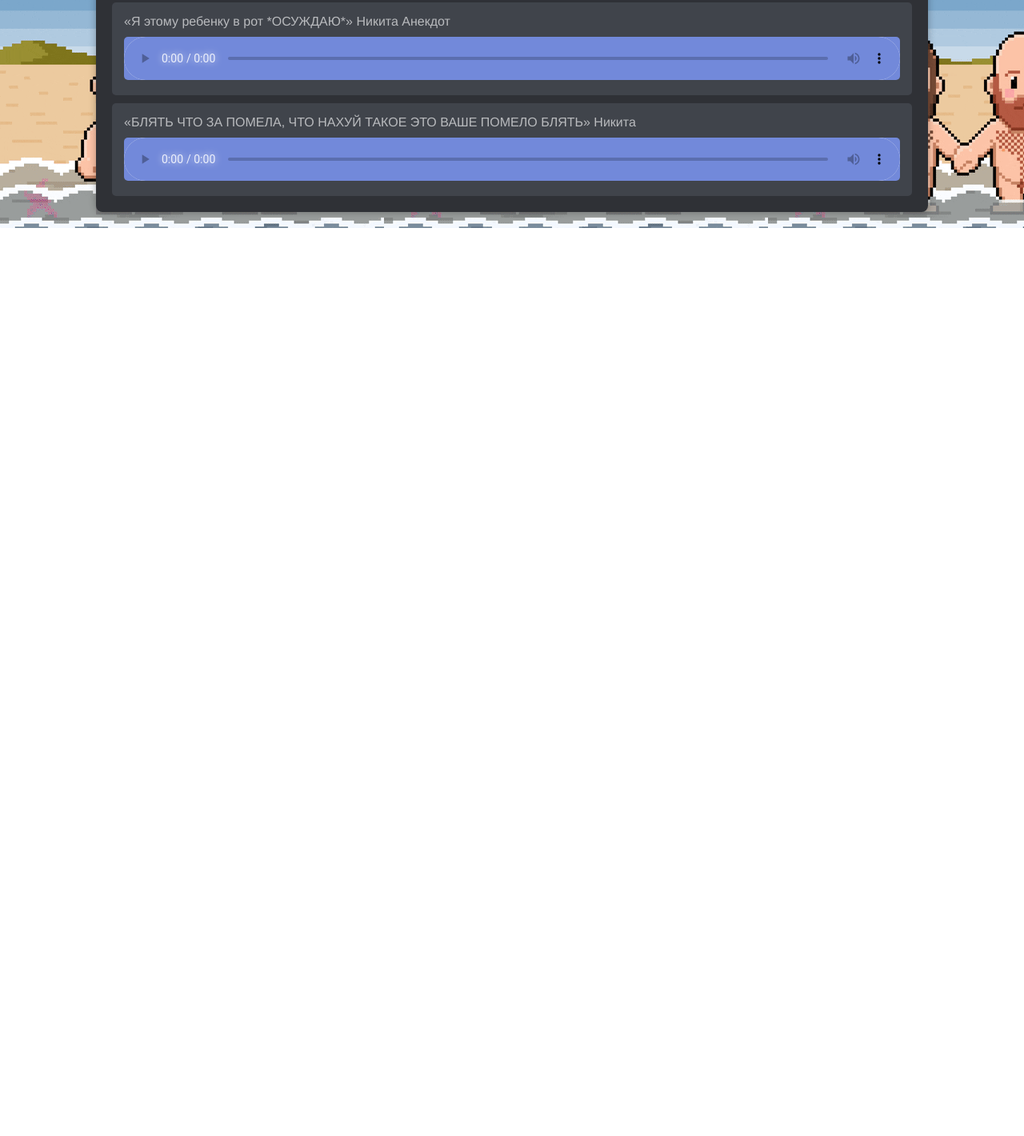
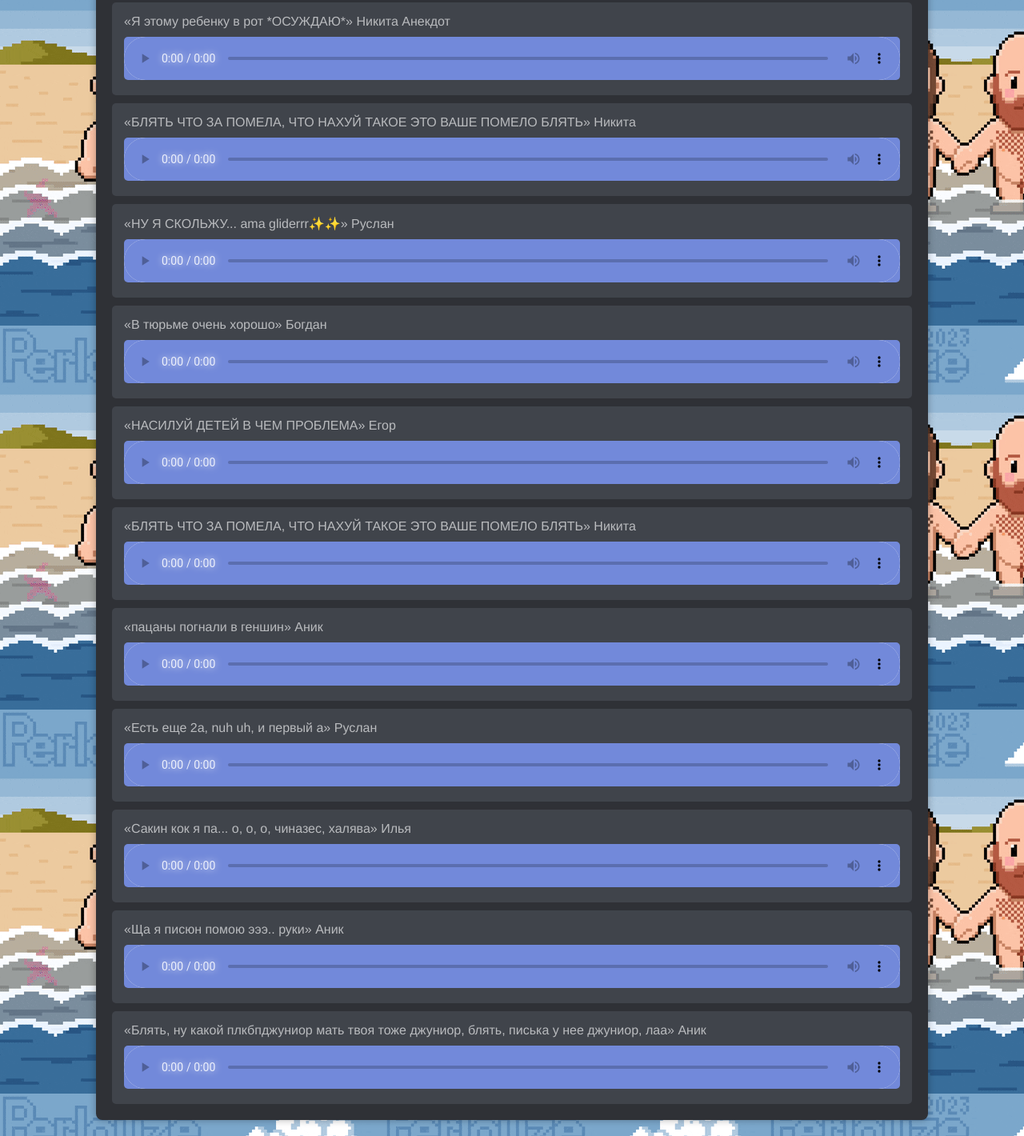
Before and after one commit to BunkerParkura/BunkerParkura.github.io, a plain HTML site: page index.html in a window 1280 px wide. Shown: the part 1033-2453 px from the top of the page at 80% size. Before the commit the page ends 1318 px from the top, so only its background shows below. Drawn offline with Linux system fonts and the light colour scheme.

Commit message:
Update index.html
ебалрот

```diff
--- a/index.html
+++ b/index.html
@@ -71,6 +71,78 @@
                      Ваш браузер не поддерживает элемент audio.
                 </audio>
             </li>
+            <li>
+
+                <span>«НУ Я СКОЛЬЖУ... ama gliderrr✨✨» Руслан </span>
+                <audio controls>
+                    <source src="rglider.mp3" type="audio/mpeg">
+                     Ваш браузер не поддерживает элемент audio.
+                </audio>
+            </li>
+            <li>
+
+                <span>«В тюрьме очень хорошо» Богдан </span>
+                <audio controls>
+                    <source src="btur'ma.mp3" type="audio/mpeg">
+                     Ваш браузер не поддерживает элемент audio.
+                </audio>
+            </li>
+            <li>
+
+                <span>«НАСИЛУЙ ДЕТЕЙ В ЧЕМ ПРОБЛЕМА» Егор </span>
+                <audio controls>
+                    <source src="eosudil.mp3" type="audio/mpeg">
+                     Ваш браузер не поддерживает элемент audio.
+                </audio>
+            </li>
+            <li>
+
+                <span>«БЛЯТЬ ЧТО ЗА ПОМЕЛА, ЧТО НАХУЙ ТАКОЕ ЭТО ВАШЕ ПОМЕЛО БЛЯТЬ» Никита </span>
+                <audio controls>
+                    <source src="audio3.mp3" type="audio/mpeg">
+                     Ваш браузер не поддерживает элемент audio.
+                </audio>
+            </li>
+            <li>
+
+                <span>«пацаны погнали в геншин» Аник </span>
+                <audio controls>
+                    <source src="agenshin.mp3" type="audio/mpeg">
+                     Ваш браузер не поддерживает элемент audio.
+                </audio>
+            </li>
+            <li>
+
+                <span>«Есть еще 2а, nuh uh, и первый а» Руслан </span>
+                <audio controls>
+                    <source src="r2uh.mp3" type="audio/mpeg">
+                     Ваш браузер не поддерживает элемент audio.
+                </audio>
+            </li>
+            <li>
+
+                <span>«Сакин кок я па... о, о, о, чиназес, халява» Илья </span>
+                <audio controls>
+                    <source src="isuckin.mp3" type="audio/mpeg">
+                     Ваш браузер не поддерживает элемент audio.
+                </audio>
+            </li>
+            <li>
+
+                <span>«Ща я писюн помою эээ.. руки» Аник </span>
+                <audio controls>
+                    <source src="aruki2.mp3" type="audio/mpeg">
+                     Ваш браузер не поддерживает элемент audio.
+                </audio>
+            </li>
+            <li>
+
+                <span>«Блять, ну какой плкбпджуниор мать твоя тоже джуниор, блять, писька у нее джуниор, лаа» Аник </span>
+                <audio controls>
+                    <source src="ajunior.mp3" type="audio/mpeg">
+                     Ваш браузер не поддерживает элемент audio.
+                </audio>
+            </li>
         </ul>
     </div>
     <script src="script.js"></script>
```
